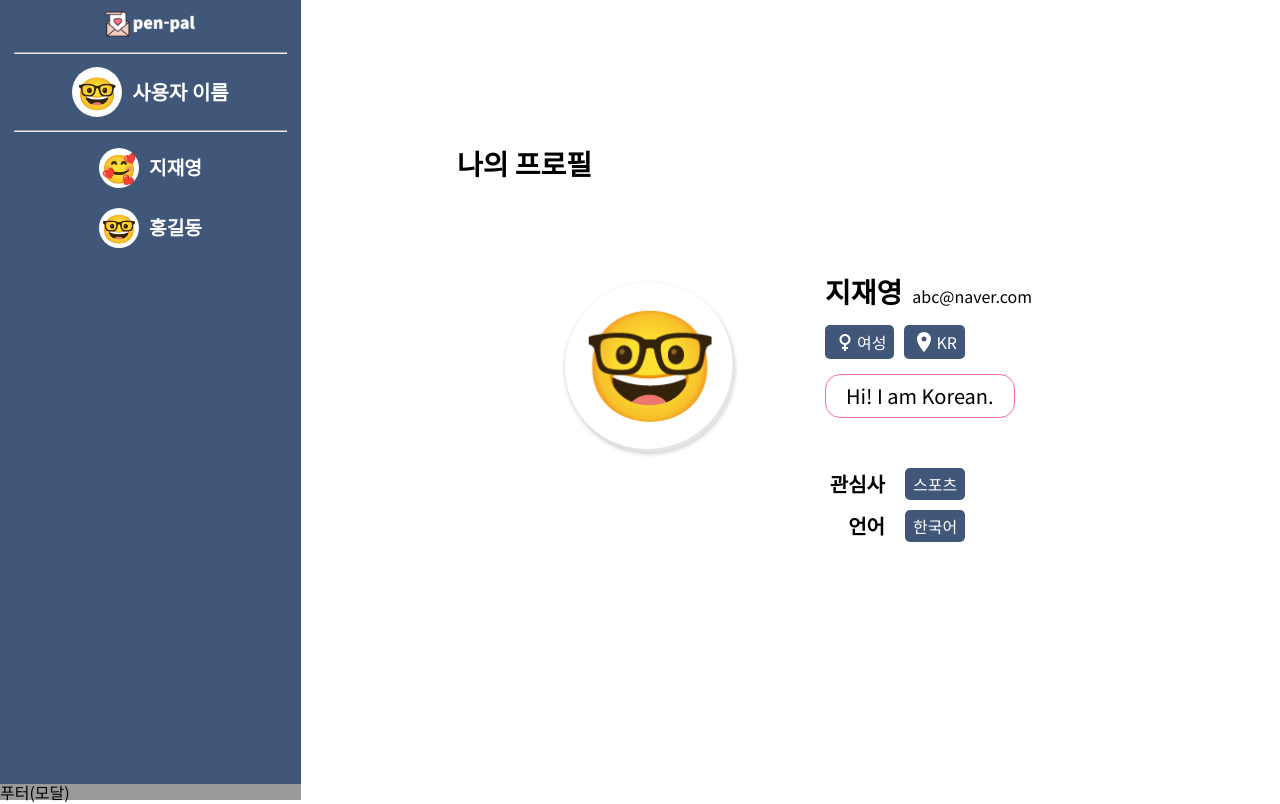
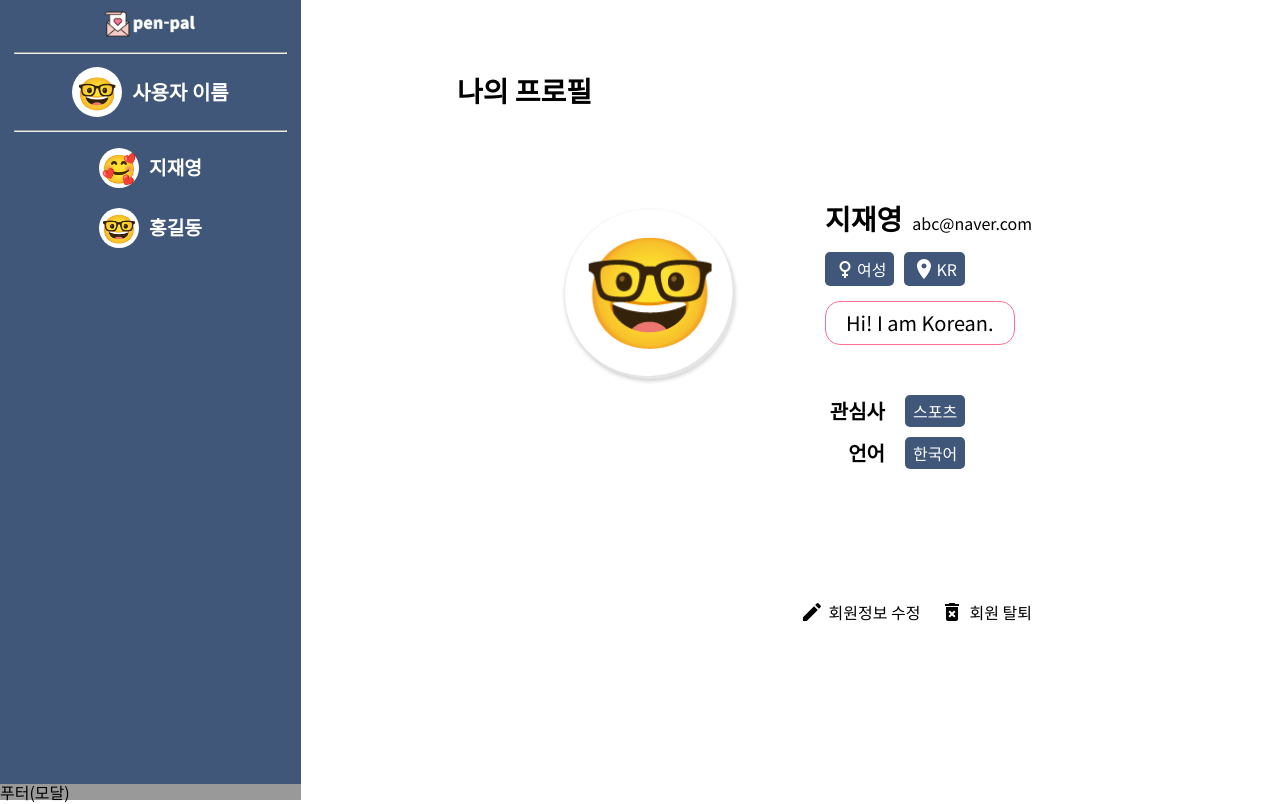
Before and after one commit to nowirte/MaeilMail, a React (Create React App) app in the folder client/: page /mypage in a window 1280 px wide. Built offline with nearby package versions, Linux system fonts and the light colour scheme.

Commit message:
[#35] feat: 마이페이지 setting 영역 레이아웃 추가

```diff
--- /dev/null
+++ b/client/src/pages/MyPage/Setting.jsx
@@ -0,0 +1,33 @@
+import React from 'react';
+import styled from 'styled-components';
+import EditIcon from '@mui/icons-material/Edit';
+import DeleteForeverIcon from '@mui/icons-material/DeleteForever';
+
+const Setting = styled.div`
+  display: flex;
+  align-items: center;
+  font-size: 1rem;
+
+  margin-left: 20px;
+
+  > p {
+    margin-left: 5px;
+  }
+`;
+
+const SettingArea = () => {
+  return (
+    <div className="setting">
+      <Setting className="userInfoEdit">
+        <EditIcon />
+        <p>회원정보 수정</p>
+      </Setting>
+      <Setting className="userSignOut">
+        <DeleteForeverIcon />
+        <p>회원 탈퇴</p>
+      </Setting>
+    </div>
+  );
+};
+
+export default SettingArea;
--- a/client/src/pages/MyPage/index.js
+++ b/client/src/pages/MyPage/index.js
@@ -1,5 +1,6 @@
 import React from 'react';
 import UserArea from './User';
+import SettingArea from './Setting';
 import { Wrapper, ProfileImg, Title, MyProfile } from './style';
 
 const MyPage = () => {
@@ -13,6 +14,7 @@ const MyPage = () => {
           </div>
         </ProfileImg>
         <UserArea />
+        <SettingArea />
       </MyProfile>
     </Wrapper>
   );
--- a/client/src/pages/MyPage/style.jsx
+++ b/client/src/pages/MyPage/style.jsx
@@ -11,8 +11,18 @@ const Wrapper = styled.div`
 const MyProfile = styled.div`
   display: flex;
   margin: 100px auto;
+  position: relative;
 
+  height: 420px;
   align-items: flex-start;
+
+  > .setting {
+    display: flex;
+
+    position: absolute;
+    bottom: 0;
+    right: 0;
+  }
 `;
 
 const Title = styled.p`
```
